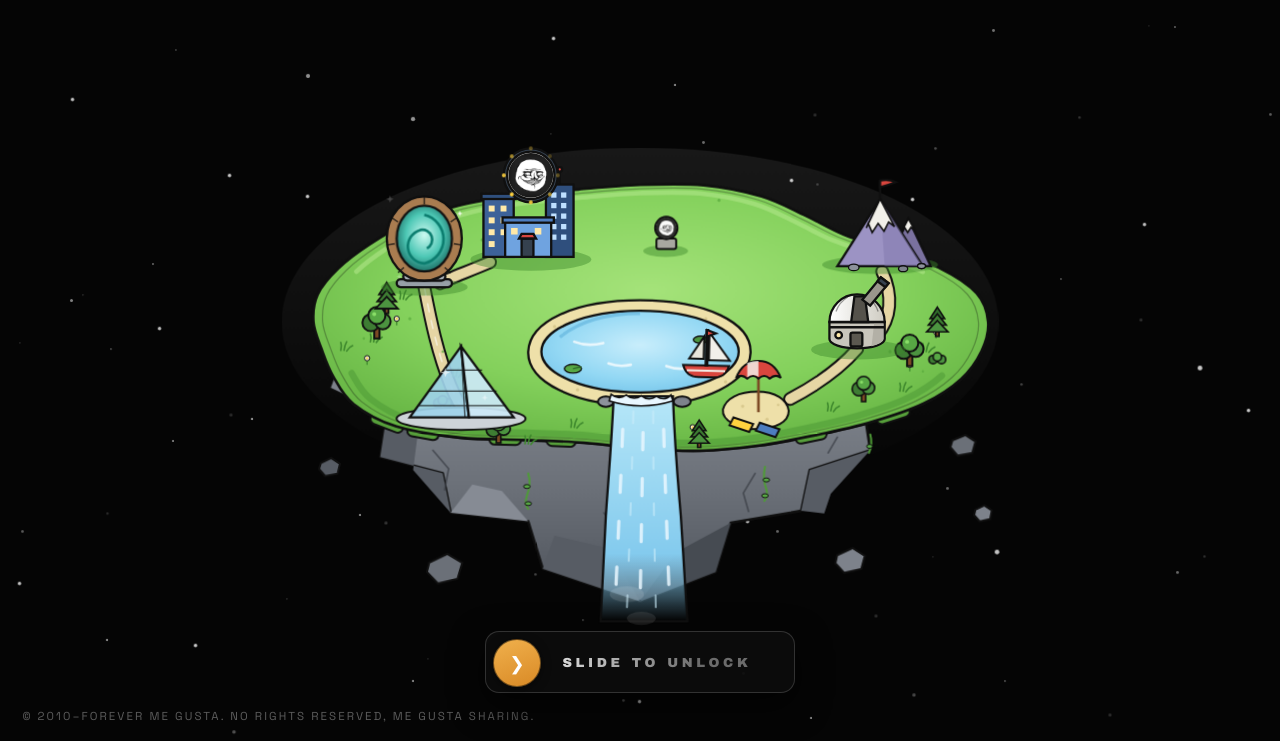
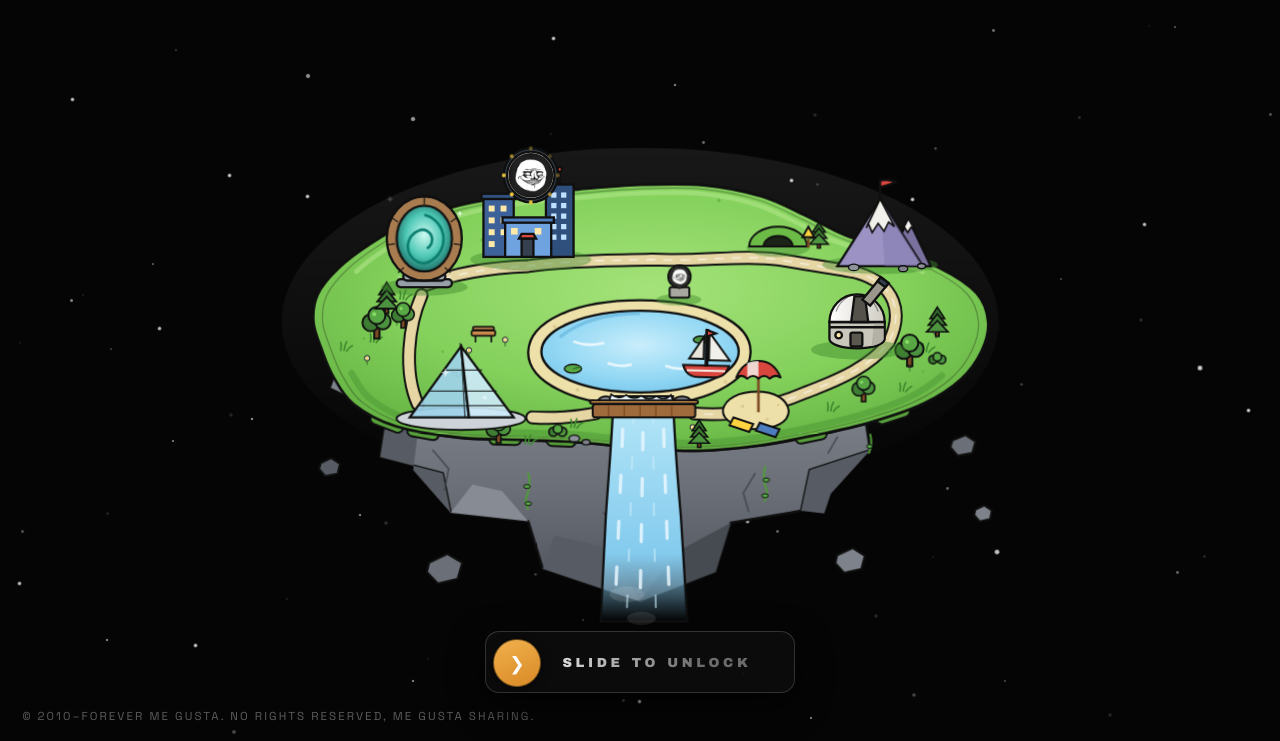
Before and after one commit to cryko98/megusta, a plain HTML site: page index.html in a window 1280 px wide. Shown: the part 59-800 px from the top of the page. Drawn offline with Linux system fonts and the light colour scheme.

Commit message:
Scenic layout: winding loop road, bridge over falls, cave, lakeside bits
One continuous trail connects portal-city-statue-cave-mountain-
observatory-beach, crossing the waterfall on a wooden bridge and
looping back via the pyramid; statue moved to the north shore, bench
and flower patch west, groves and pebbles fill the empty pockets.

Co-Authored-By: Claude Fable 5 <noreply@anthropic.com>

```diff
--- a/index.html
+++ b/index.html
@@ -185,15 +185,13 @@
 
           <!-- ============ ROADS ============ -->
           <g fill="none" stroke-linecap="round">
-            <path stroke="#101010" stroke-width="21" d="M372 334 C 340 348 310 358 296 366"/>
-            <path stroke="#101010" stroke-width="21" d="M272 372 C 282 424 292 472 312 522 C 322 546 330 558 338 568"/>
-            <path stroke="#101010" stroke-width="21" d="M968 348 C 985 385 982 420 960 445"/>
-            <path stroke="#101010" stroke-width="21" d="M930 466 C 905 495 870 520 828 542"/>
-            <path stroke="#e6d6a4" stroke-width="15" d="M372 334 C 340 348 310 358 296 366"/>
-            <path stroke="#e6d6a4" stroke-width="15" d="M272 372 C 282 424 292 472 312 522 C 322 546 330 558 338 568"/>
-            <path stroke="#e6d6a4" stroke-width="15" d="M968 348 C 985 385 982 420 960 445"/>
-            <path stroke="#e6d6a4" stroke-width="15" d="M930 466 C 905 495 870 520 828 542"/>
-            <path stroke="#ffffff" stroke-width="2.5" stroke-dasharray="12 14" opacity=".55" d="M272 372 C 282 424 292 472 312 522 C 322 546 330 558 338 568"/>
+            <path stroke="#101010" stroke-width="21" d="M 276 368 C 320 350 380 342 430 340 C 500 330 560 332 618 330 C 690 334 760 322 810 330 C 870 340 905 345 930 350 C 990 368 1000 412 978 456 C 950 492 905 512 852 532 C 820 546 786 555 758 561 C 732 566 706 566 682 564"/>
+            <path stroke="#101010" stroke-width="21" d="M 532 564 C 500 570 468 572 436 570"/>
+            <path stroke="#101010" stroke-width="21" d="M 262 550 C 240 500 248 430 268 384"/>
+            <path stroke="#e6d6a4" stroke-width="15" d="M 276 368 C 320 350 380 342 430 340 C 500 330 560 332 618 330 C 690 334 760 322 810 330 C 870 340 905 345 930 350 C 990 368 1000 412 978 456 C 950 492 905 512 852 532 C 820 546 786 555 758 561 C 732 566 706 566 682 564"/>
+            <path stroke="#e6d6a4" stroke-width="15" d="M 532 564 C 500 570 468 572 436 570"/>
+            <path stroke="#e6d6a4" stroke-width="15" d="M 262 550 C 240 500 248 430 268 384"/>
+            <path stroke="#ffffff" stroke-width="2.5" stroke-dasharray="12 14" opacity=".55" d="M 276 368 C 320 350 380 342 430 340 C 500 330 560 332 618 330 C 690 334 760 322 810 330 C 870 340 905 345 930 350 C 990 368 1000 412 978 456 C 950 492 905 512 852 532 C 820 546 786 555 758 561 C 732 566 706 566 682 564"/>
           </g>
 
           <!-- ============ GRASS TEXTURE ============ -->
@@ -267,6 +265,18 @@
           </g>
           <!-- foam lip -->
           <path fill="#e9f7ff" stroke="#101010" stroke-width="2.5" d="M556 535 q 11 9 23 1 q 11 9 23 1 q 11 9 23 1 q 12 8 22 -2 l 3 9 q -48 15 -97 0 Z"/>
+          <!-- wooden bridge over the falls -->
+          <g stroke="#101010" stroke-width="3">
+            <rect x="528" y="550" width="156" height="20" rx="4" fill="#a06b3c"/>
+            <g stroke="#7c4a24" stroke-width="2">
+              <line x1="552" y1="552" x2="552" y2="568"/>
+              <line x1="576" y1="552" x2="576" y2="568"/>
+              <line x1="600" y1="552" x2="600" y2="568"/>
+              <line x1="624" y1="552" x2="624" y2="568"/>
+              <line x1="648" y1="552" x2="648" y2="568"/>
+            </g>
+            <rect x="524" y="544" width="164" height="5" rx="2.5" fill="#c98a4b"/>
+          </g>
           <!-- mist -->
           <g fill="#ffffff" stroke="none">
             <ellipse class="mist mist--1" cx="580" cy="845" rx="26" ry="12"/>
@@ -293,7 +303,34 @@
           <use href="#pine" transform="translate(690 598) scale(.8)"/>
           <use href="#tree" transform="translate(940 530) scale(.8)"/>
           <use href="#bush" transform="translate(1052 482) scale(.8)"/>
-          <use href="#bush" transform="translate(300 548) scale(.85)"/>
+          <use href="#bush" transform="translate(475 592) scale(.85)"/>
+          <use href="#tree" transform="translate(240 418) scale(.8)"/>
+          <use href="#pine" transform="translate(872 296) scale(.75)"/>
+
+          <!-- cave mound -->
+          <g stroke="#101010" stroke-width="3">
+            <ellipse cx="810" cy="312" rx="48" ry="14" fill="#3f8a2e" opacity=".45" stroke="none"/>
+            <path fill="#6cbb47" d="M 766 310 a 44 30 0 0 1 88 0 Z"/>
+            <path fill="#1c2417" d="M 788 310 a 22 16 0 0 1 44 0 Z"/>
+            <line x1="856" y1="298" x2="856" y2="312" stroke="#7c4a24" stroke-width="4"/>
+            <path fill="#ffd23f" d="M 856 280 l 9 16 h -18 Z"/>
+          </g>
+
+          <!-- lakeside bench + flowers -->
+          <g stroke="#101010" stroke-width="2.5">
+            <rect x="346" y="432" width="32" height="6" rx="2" fill="#a06b3c"/>
+            <rect x="344" y="438" width="36" height="8" rx="2" fill="#c98a4b"/>
+            <line x1="350" y1="446" x2="350" y2="456"/>
+            <line x1="374" y1="446" x2="374" y2="456"/>
+          </g>
+          <use href="#flower" transform="translate(395 462)"/>
+          <use href="#flower" transform="translate(340 478)"/>
+
+          <!-- SW pebbles -->
+          <g stroke="#101010" stroke-width="2">
+            <ellipse cx="500" cy="602" rx="8" ry="5" fill="#8d929b"/>
+            <ellipse cx="518" cy="608" rx="6" ry="4" fill="#7d828b"/>
+          </g>
 
           <!-- ============ BEACH SET ============ -->
           <g stroke="#101010" stroke-width="3" transform="translate(-104 58)">
@@ -306,9 +343,9 @@
 
           <!-- ============ GUSTA STATUE ============ -->
           <g stroke="#101010" stroke-width="3">
-            <ellipse cx="639" cy="317" rx="34" ry="9" fill="#3f8a2e" opacity=".45" stroke="none"/>
-            <rect x="625" y="298" width="30" height="16" rx="3" fill="#a8a8a0"/>
-            <g transform="translate(640 282)">
+            <ellipse cx="659" cy="391" rx="34" ry="9" fill="#3f8a2e" opacity=".45" stroke="none"/>
+            <rect x="645" y="372" width="30" height="16" rx="3" fill="#a8a8a0"/>
+            <g transform="translate(660 356)">
               <circle r="17" fill="#c9c9c2"/>
               <image class="statue-img" href="Megusta.jpg" x="-16" y="-16" width="32" height="32" clip-path="url(#statueClip)"/>
             </g>
```
